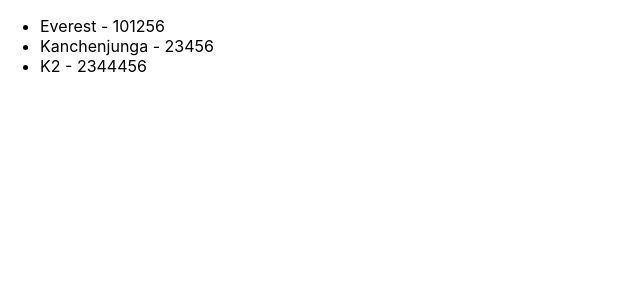
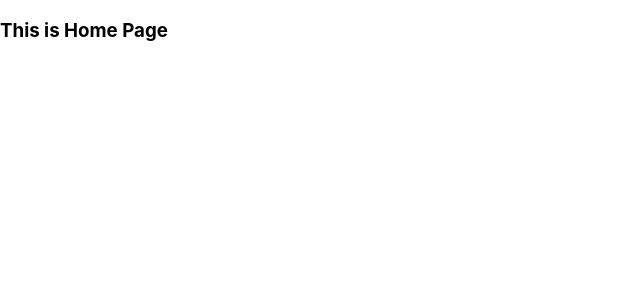
Before and after one commit to kshitijingole/my-app, a React (Create React App) app: page / in a window 1280 px wide. Shown: the top 300 px of the page, without its empty margins (0-640 px from the left). Built offline with nearby package versions, Linux system fonts and the light colour scheme.

Commit message:
React Routers - V6

```diff
--- a/package.json
+++ b/package.json
@@ -8,6 +8,7 @@
     "@testing-library/user-event": "^13.5.0",
     "react": "^18.3.1",
     "react-dom": "^18.3.1",
+    "react-router-dom": "^6.23.0",
     "react-scripts": "5.0.1",
     "web-vitals": "^2.1.4"
   },
--- a/src/App.js
+++ b/src/App.js
@@ -1,33 +1,27 @@
 import logo from './logo.svg';
 import './App.css';
-import { useState, useEffect } from 'react';
 
-const himalayan_peaks = [
-  {name : 'Everest', height: 101256},
-  {name : 'Kanchenjunga', height: 23456},
-  {name : 'K2', height: 2344456}
-]
-
-function List( {data, renderItem, renderEmpty}) {
-  return !data.length ? renderEmpty : (
-    <ul>
-      {data.map((item) =>
-      <li key={item.name}>{renderItem(item)}</li>
-    )}
-    </ul>
-  )
+function Home() {
+  return(
+  <h3>This is Home Page</h3>
+  );
 }
 
+export function Aboutus() {
+  return(
+    <h3>This is About Us Page</h3>
+    );
+}
 
-
-
+export function Contactus() {
+  return(
+    <h3>This is Contact Us Page</h3>
+    );
+}
 
 function App() {
   return(
-    <List
-    data={himalayan_peaks}
-    renderItem={item => <>{item.name} - {item.height}</>}
-    renderEmpty={<p>Empty</p>}/>
+    <Home />
   );
 }
 
--- a/src/index.js
+++ b/src/index.js
@@ -2,12 +2,22 @@ import React from 'react';
 import ReactDOM from 'react-dom/client';
 import './index.css';
 import App from './App';
+import { Aboutus } from './App';
+import { Contactus } from './App';
 import reportWebVitals from './reportWebVitals';
+import { BrowserRouter, Routes, Route } from 'react-router-dom';
 
 const root = ReactDOM.createRoot(document.getElementById('root'));
 root.render(
   <React.StrictMode>
-    <App />
+    <BrowserRouter>
+        <Routes>
+            <Route path='/' element={<App />}/>
+            <Route path='/about-us' element={<Aboutus />}/>
+            <Route path='/contact-us' element={<Contactus />}/>
+        </Routes>
+    </BrowserRouter>
+
   </React.StrictMode>
 );
 
```
Also changed, not shown: 1 other file (tests, documents, lock files or other folders).
